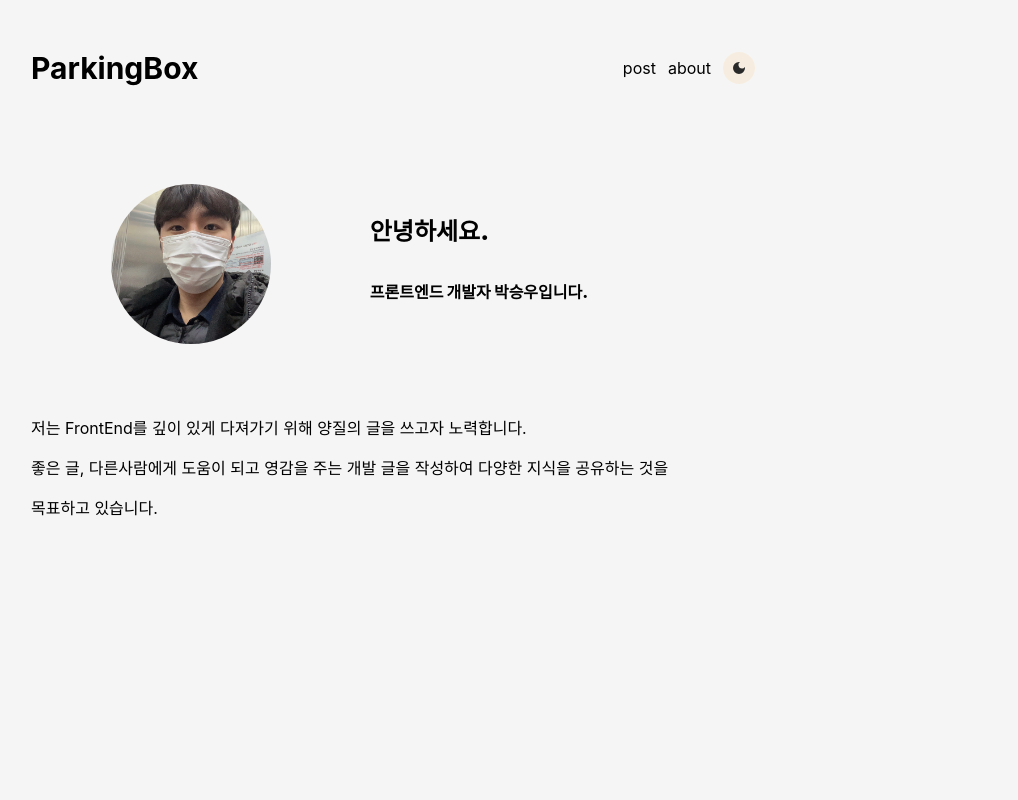
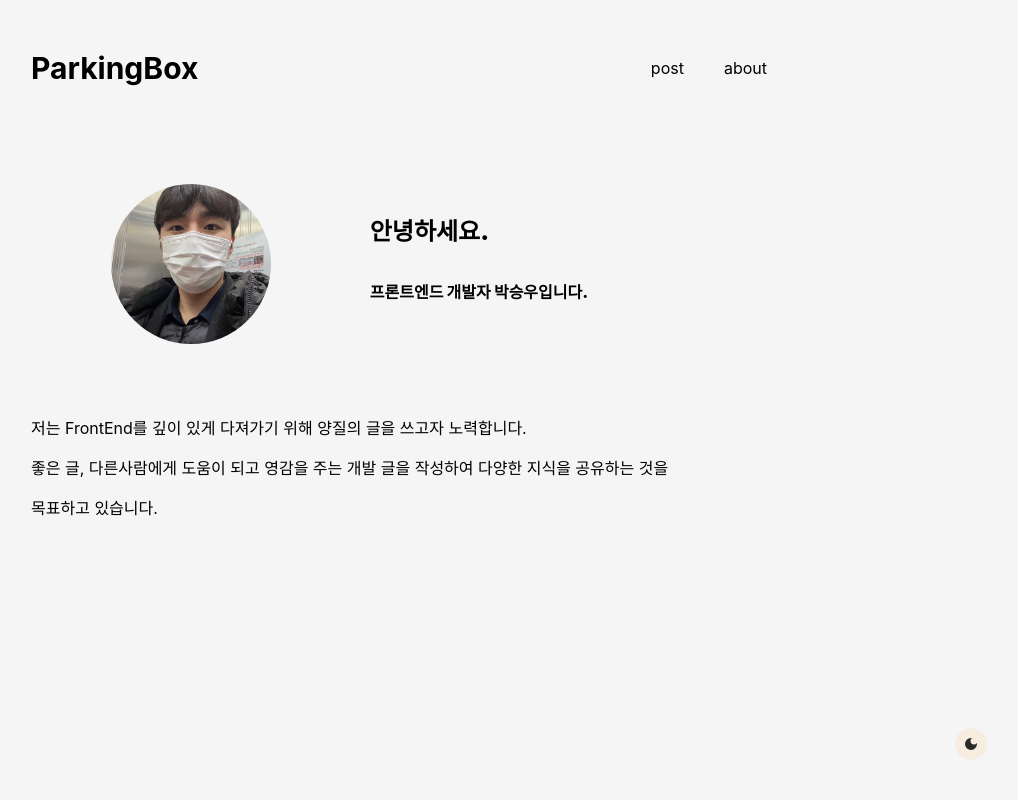
Before and after one commit to parkingbox/Parking-Blog, a Next.js app: page / in a window 1280 px wide. Shown: the top 800 px of the page, without its empty margins (241-1259 px from the left). Built offline with nearby package versions, Linux system fonts and the light colour scheme; a web font is replaced by a local one.

Commit message:
feat: post 페이지 구현

```diff
--- a/contentlayer.config.ts
+++ b/contentlayer.config.ts
@@ -3,6 +3,7 @@ import { defineDocumentType, makeSource } from "@contentlayer/source-files";
 export const Post = defineDocumentType(() => ({
   name: "Post",
   filePathPattern: `**/*.md`,
+  contentType: "mdx",
   fields: {
     title: { type: "string", required: true },
     date: { type: "date", required: true },
--- a/package.json
+++ b/package.json
@@ -12,7 +12,7 @@
   "dependencies": {
     "contentlayer": "^0.3.4",
     "date-fns": "^2.30.0",
-    "next": "13.5.4",
+    "next": "^13.5.6",
     "next-contentlayer": "^0.3.4",
     "next-themes": "^0.2.1",
     "react": "^18",
@@ -27,6 +27,7 @@
     "shiki": "^0.14.5"
   },
   "devDependencies": {
+    "@tailwindcss/typography": "^0.5.10",
     "@types/node": "^20",
     "@types/react": "^18",
     "@types/react-dom": "^18",
--- a/src/app/post/[slug]/page.tsx
+++ b/src/app/post/[slug]/page.tsx
@@ -1,9 +1,27 @@
-import React from 'react'
+import { allPosts } from "@/.contentlayer/generated";
+import { notFound } from "next/navigation";
+import type { MDXComponents } from "mdx/types";
+import Link from "next/link";
+import { useMDXComponent } from "next-contentlayer/hooks";
 
-function page() {
+const mdxComponents: MDXComponents = {
+  a: ({ href, children }) => <Link href={href as string}>{children}</Link>,
+};
+
+export default function Page({ params }: { params: { slug: string } }) {
+  const post = allPosts.find((post) => post._raw.flattenedPath === params.slug);
+
+  if (!post) notFound();
+
+  const MDXContent = useMDXComponent(post.body.code);
+
   return (
-    <div>page</div>
-  )
+    <div>
+      <div className="mb-6">
+        <h1 className="mb-1 text-3xl font-semibold">{post.title}</h1>
+        <h4 className="font-light text-gray-700 dark:text-gray-400"></h4>
+      </div>
+      <MDXContent components={mdxComponents} />
+    </div>
+  );
 }
-
-export default page
--- a/src/components/DarkModeBtn.tsx
+++ b/src/components/DarkModeBtn.tsx
@@ -14,7 +14,7 @@ function DarkModeBtn() {
   }, []);
 
   return (
-    <div className={`mr-3 animate-pulse`}>
+    <div className={`mr-3 animate-pulse fixed bottom-10 right-10`}>
       {isDark && currentTheme === "dark" ? (
         <button
           type="button"
--- a/src/components/Header.tsx
+++ b/src/components/Header.tsx
@@ -9,13 +9,14 @@ function Header() {
         <h1 className="text-3xl font-bold">
           <Link href="/">ParkingBox</Link>
         </h1>
-        <ul className="flex items-center gap-3 ">
-          <Link href="/post">post</Link>
+        <div>
+          <Link className="mr-10" href="/post">
+            post
+          </Link>
           <Link href="/about">about</Link>
-          <DarkModeBtn />
-
-        </ul>
+        </div>
       </div>
+      <DarkModeBtn />
     </nav>
   );
 }
--- a/src/components/mdx.tsx
+++ /dev/null
@@ -1,42 +0,0 @@
-import { useMDXComponent } from "next-contentlayer/hooks";
-import Image from "next/image";
-import Link from "next/link";
-
-function CustomLink(props: any) {
-  const href = props.href;
-
-  if (href.startsWith("/")) {
-    return (
-      <Link href={href} {...props}>
-        {props.children}
-      </Link>
-    );
-  }
-
-  if (href.startsWith("#")) {
-    return <a {...props} />;
-  }
-
-  return <a target="_blank" rel="noopener noreferrer" {...props} />;
-}
-
-function CustomImage(props: any) {
-  return (
-    <Image alt={props.alt} {...props} className="mx-auto rounded-md" priority />
-  );
-}
-
-const components = {
-  a: CustomLink,
-  Image: CustomImage,
-};
-
-export function Mdx({ code }: { code: string }) {
-  const Component = useMDXComponent(code);
-
-  return (
-    <article className="prose max-w-3xl break-keep dark:prose-invert prose-h1:text-2xl prose-a:break-all">
-      <Component components={{ ...components }} />
-    </article>
-  );
-}
--- a/tailwind.config.ts
+++ b/tailwind.config.ts
@@ -17,6 +17,6 @@ const config: Config = {
       },
     },
   },
-  plugins: [],
+  plugins: [require("@tailwindcss/typography")],
 };
 export default config;
```
Also changed, not shown: src/posts/post-01.md (+1 -1 lines), 1 other file (tests, documents, lock files or other folders).
